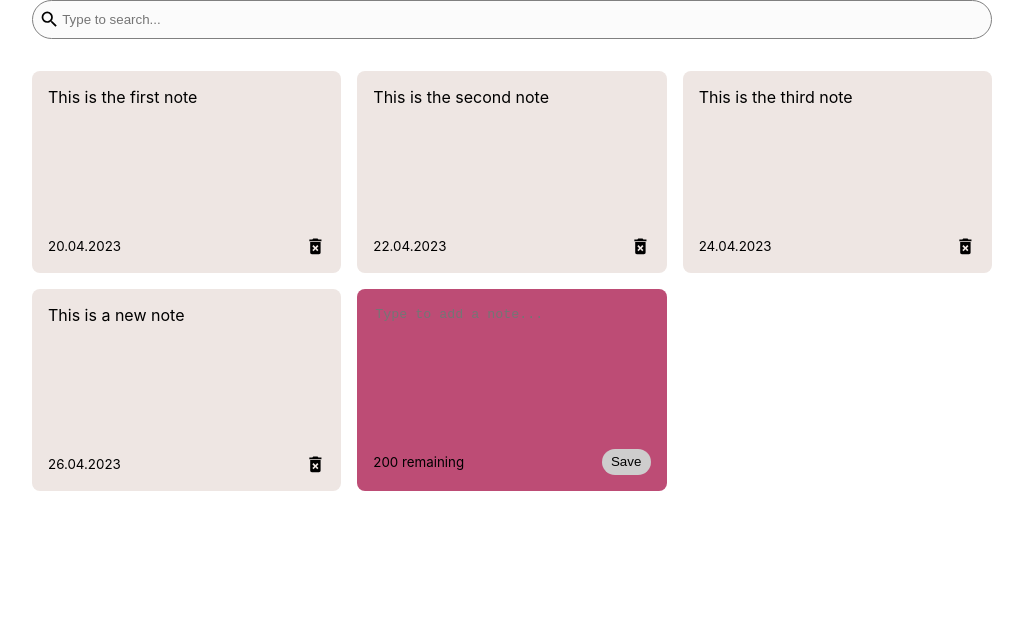
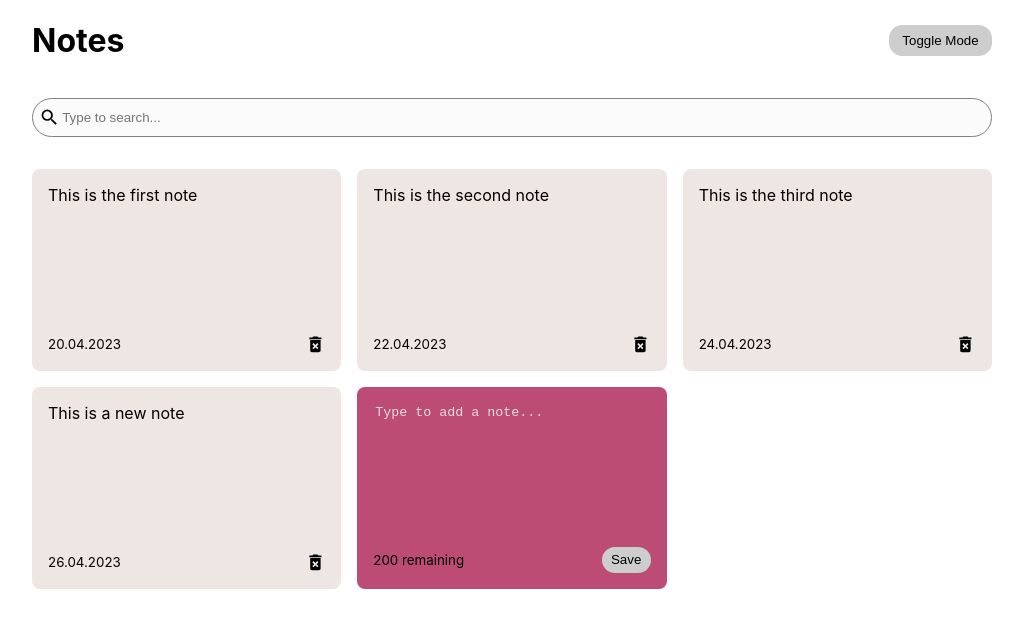
Before and after one commit to marialitwa/react-notes-app, a React (Create React App) app: page / in a window 1280 px wide. Shown: the top 628 px of the page, without its empty margins (128-1151 px from the left). Built offline with nearby package versions, Linux system fonts and the light colour scheme.

Commit message:
Add header with title and toggle button

```diff
--- a/src/App.js
+++ b/src/App.js
@@ -2,6 +2,7 @@
 import { nanoid } from "nanoid";
 import NotesList from "./components/NotesList";
 import SearchBar from "./components/SearchBar";
+import Header from "./components/Header";
 
 const App = () => {
   const [notes, setNotes] = useState([
@@ -50,6 +51,7 @@
 
 
   return <div className="container">
+      <Header />
       <SearchBar handleSearchNote={setSearchText} />
       <NotesList
         notes={notes.filter((note) =>
--- a/src/components/AddNote.js
+++ b/src/components/AddNote.js
@@ -32,7 +32,7 @@
         ></textarea>
         <div className="note-footer">
             <small>{characterLimit - noteText.length} remaining</small>
-            <button className="save" onClick={handleSaveClick}>Save</button>
+            <button className="save-btn" onClick={handleSaveClick}>Save</button>
 
         </div>
     </div>)
--- /dev/null
+++ b/src/components/Header.js
@@ -0,0 +1,12 @@
+import React from "react";
+
+const Header = () => {
+    return(
+        <div className="header">
+            <h1>Notes</h1>
+            <button className="toggle-btn">Toggle Mode</button>
+        </div>
+    )
+}
+
+export default Header;
--- a/src/index.css
+++ b/src/index.css
@@ -12,13 +12,26 @@
     monospace;
 }
 
+.header {
+  display: flex;
+  align-items: center;
+  justify-content: space-between;
+  margin-bottom: 1em;
+}
+
+.toggle-btn {
+  background-color: rgb(206, 205, 205);
+  padding: .6em 1em;
+  border: none;
+  border-radius: 1em;
+}
+
 .container {
   max-width: 960px;
   margin-right: auto;
   margin-left: auto;
   padding-left: 2em;
   padding-right: 2em;
-
 }
 
 .search-bar {
@@ -29,7 +42,6 @@
   border-radius: 1.5em;
   border: .01em solid grey;
   background-color: rgb(251, 251, 251);
-
 }
 
 .search-bar input {
@@ -72,7 +84,11 @@
   outline: none;
 }
 
-.save {
+textarea::placeholder {
+  color: rgb(221, 221, 221);
+}
+
+.save-btn {
   background-color: rgb(206, 205, 205);
   padding: .4em .7em;
   border: none;
```
